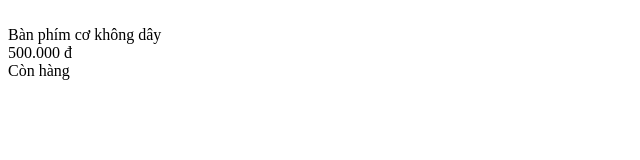
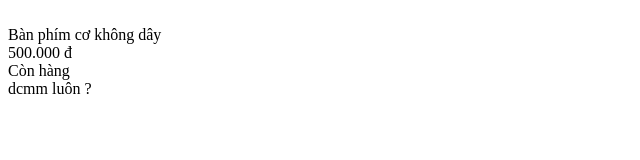
Before and after one commit to 2NgonNgon2/Web1_HK1_Nam2, a plain HTML site: page index.html in a window 1280 px wide. Shown: the full height of the page, 0-640 px from the left. Drawn offline with Linux system fonts and the light colour scheme.

Commit message:
updated div to index.html

```diff
--- a/index.html
+++ b/index.html
@@ -18,6 +18,7 @@
       </div>
 
       <div class="product-status">Còn hàng</div>
+      <div>dcmm luôn ?</div>
     </div>
   </body>
 </html>
```
